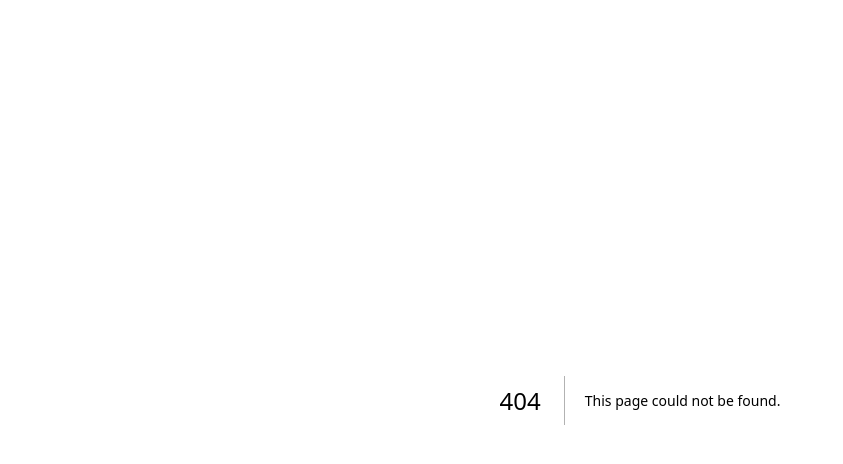
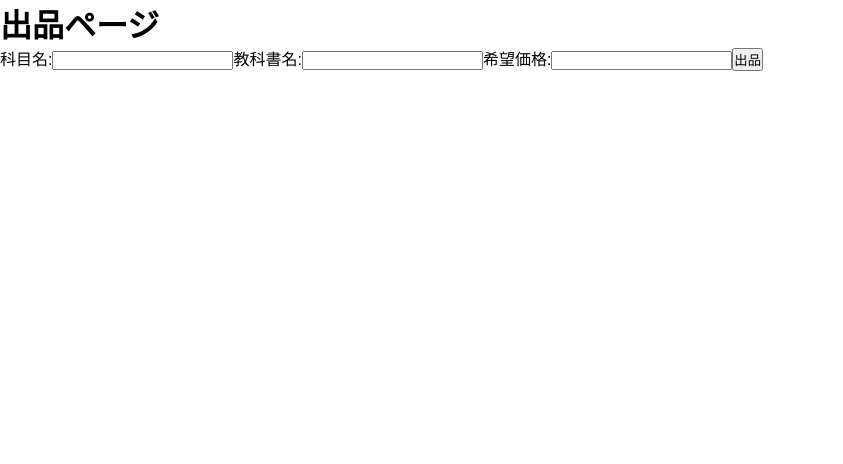
Before and after one commit to tuzuya/teamD_2025, a Next.js app: page /sell in a window 1280 px wide. Before the commit this address had no page. Shown: the top 464 px of the page, without its empty margins (0-843 px from the left). Built offline with nearby package versions, Linux system fonts and the light colour scheme; a web font is replaced by a local one.

Commit message:
おためし

```diff
--- /dev/null
+++ b/src/app/components/sellForm/sellForm.jsx
@@ -0,0 +1,53 @@
+"use client"
+import  { useState } from 'react';
+
+export default function SellForm(){
+    const [subjectName, setSubjectName] = useState("");
+    const [textbookName, setTextbookName] = useState("");
+    const [desiredPrice, setDesiredPrice] = useState("");
+
+    const handleSubmit = (e) => {
+        e.preventDefault();
+
+        console.log('科目名:', subjectName);
+        console.log('教科書名:', textbookName);
+        console.log('希望価格:', desiredPrice + '円');
+
+    }
+
+return(
+    <form onSubmit={handleSubmit}>
+        <label>
+            科目名:
+            <input
+                type="text"
+                value={subjectName}
+                onChange={(e) => setSubjectName(e.target.value)}
+                required
+            />
+        </label>
+
+        <label>
+            教科書名:
+            <input
+                type="text"
+                value={textbookName}
+                onChange={(e) => setTextbookName(e.target.value)}
+                required
+            />
+        </label>
+
+        <label>
+            希望価格:
+            <input
+                type="text"
+                value={desiredPrice}
+                onChange={(e) => setDesiredPrice(e.target.value)}
+                required
+            />
+        </label>
+
+        <button type="submit">出品</button>
+    </form>
+)
+}
--- /dev/null
+++ b/src/app/sell/page.jsx
@@ -0,0 +1,10 @@
+import SellForm from "../components/sellForm/sellForm.jsx";
+
+export default function SellPage() {
+    return (
+        <div>
+            <h1>出品ページ</h1>
+            <SellForm />
+        </div>
+    );
+}
--- a/src/app/signin/page.jsx
+++ b/src/app/signin/page.jsx
@@ -13,6 +13,12 @@ export default function SignInPage(){
                     サインアップはこちら
                 </Link>
             </div>
+            <div>
+                <p>sellへ</p>
+                <Link href="/sell" style={{ color: "blue", textDecoration: "underline"}}>
+                    出品ページはこちら
+                </Link>
+            </div>
 
         </main>
 
```
Also changed, not shown: 1 other file (tests, documents, lock files or other folders).
